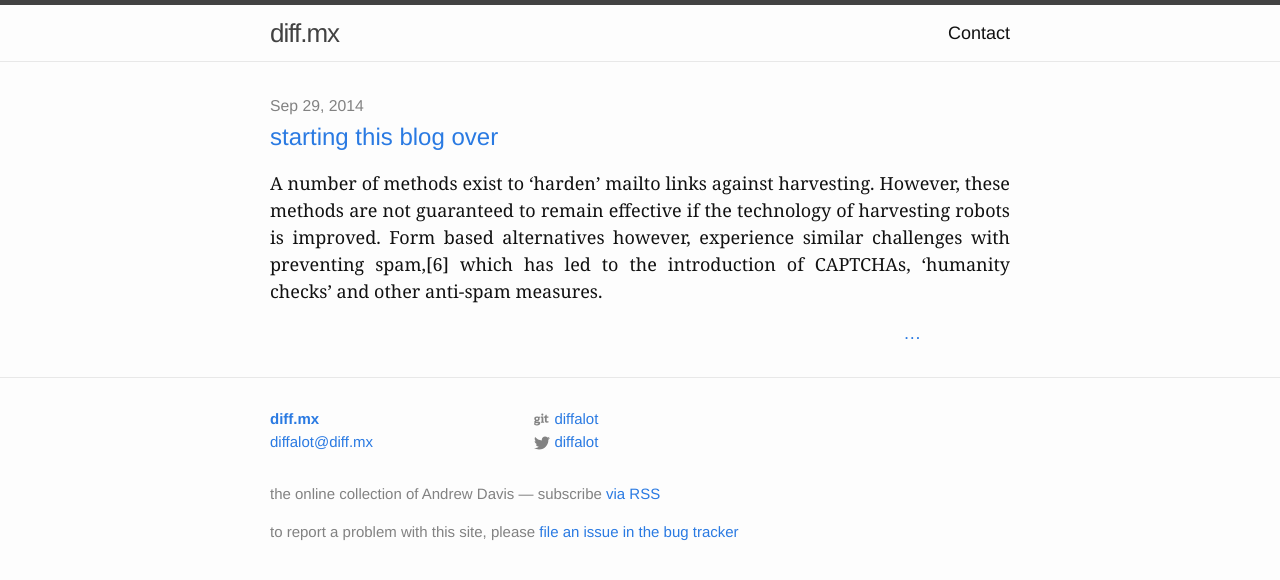
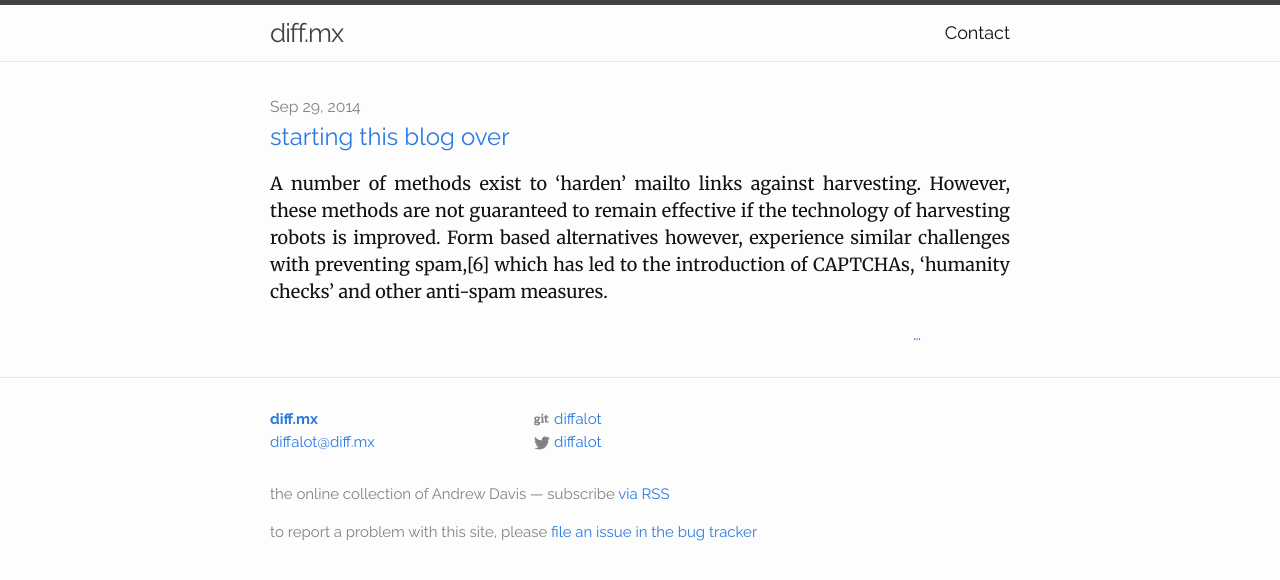
Before and after one commit to diffalot/diff.mx, a Jekyll site: the page built from index.html, in a window 1280 px wide. Shown: the top 580 px of the page. Built offline with Jekyll 4.4.1, drawn with Linux system fonts in a browser that asks for light colours.

Commit message:
use google fonts

```diff
--- a/_sass/_base.scss
+++ b/_sass/_base.scss
@@ -8,7 +8,10 @@ dl, dd, ol, ul, figure {
     padding: 0;
 }
 
-
+/**
+ * Google Fonts
+ */
+@import url(http://fonts.googleapis.com/css?family=Source+Code+Pro:400,600|Raleway:400,700|Merriweather:400,700,700italic&subset=latin,latin-ext);
 
 /**
  * Basic styling
--- a/_sass/_layout.scss
+++ b/_sass/_layout.scss
@@ -177,7 +177,7 @@
         margin-bottom: $spacing-unit;
 
         > p {
-          font-family: Georgia, "Times New Roman", serif;
+          font-family: 'Merriweather', Georgia, "Times New Roman", serif;
           text-align: justify;
         }
 
@@ -246,7 +246,11 @@
     }
 
     > p {
-        font-family: Georgia, "Times New Roman", serif;
+        font-family: 'Merriweather', Georgia, "Times New Roman", serif;
         text-align: justify;
     }
 }
+
+code {
+    font-family: 'Source Code Pro';
+}
--- a/css/main.scss
+++ b/css/main.scss
@@ -6,7 +6,7 @@
 
 
 // Our variables
-$base-font-family: Helvetica Neue, Arial, sans-serif;
+$base-font-family: 'Raleway', Helvetica Neue, Arial, sans-serif;
 $base-font-size:   18px;
 $small-font-size:  $base-font-size * 0.875;
 $base-line-height: 1.5;
```
